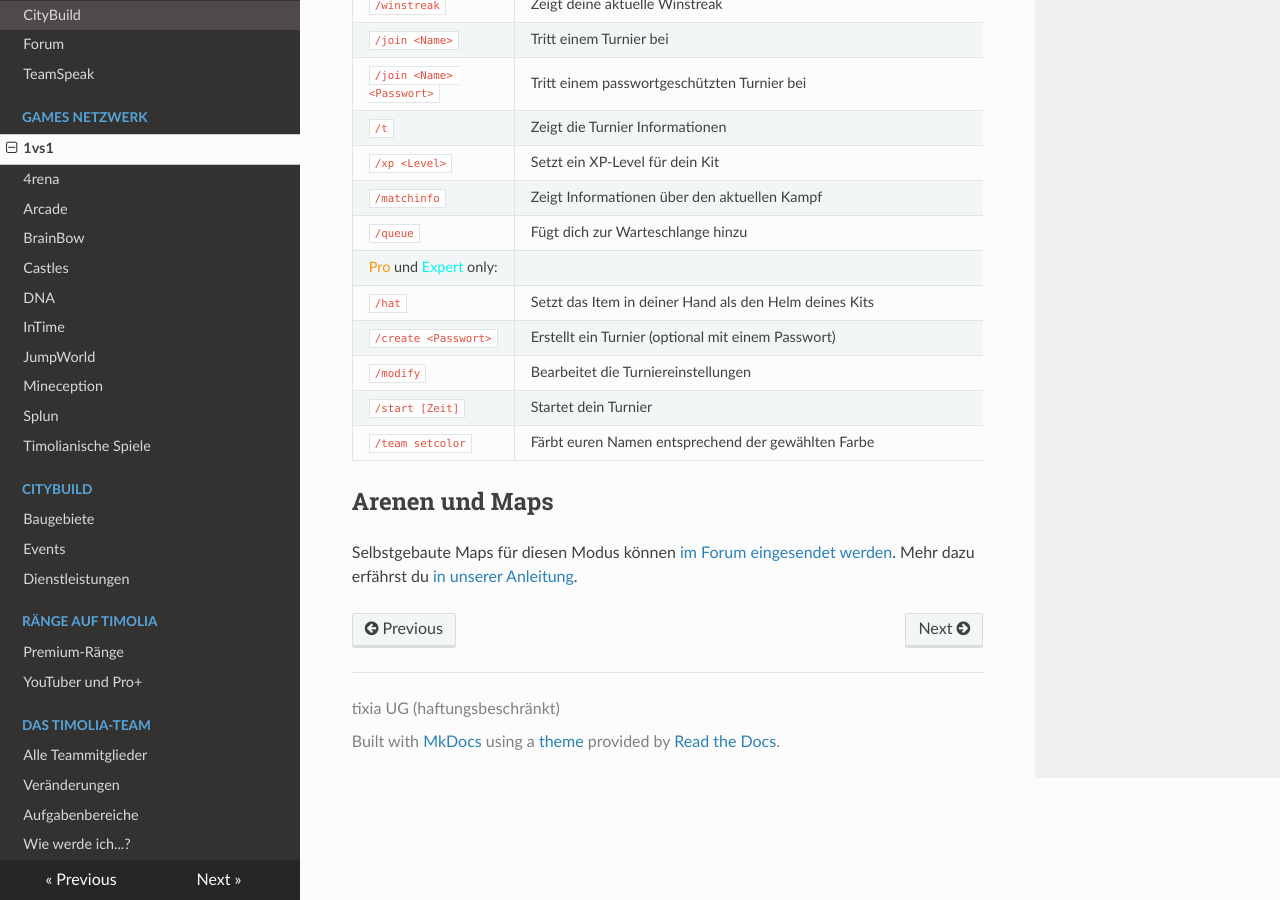
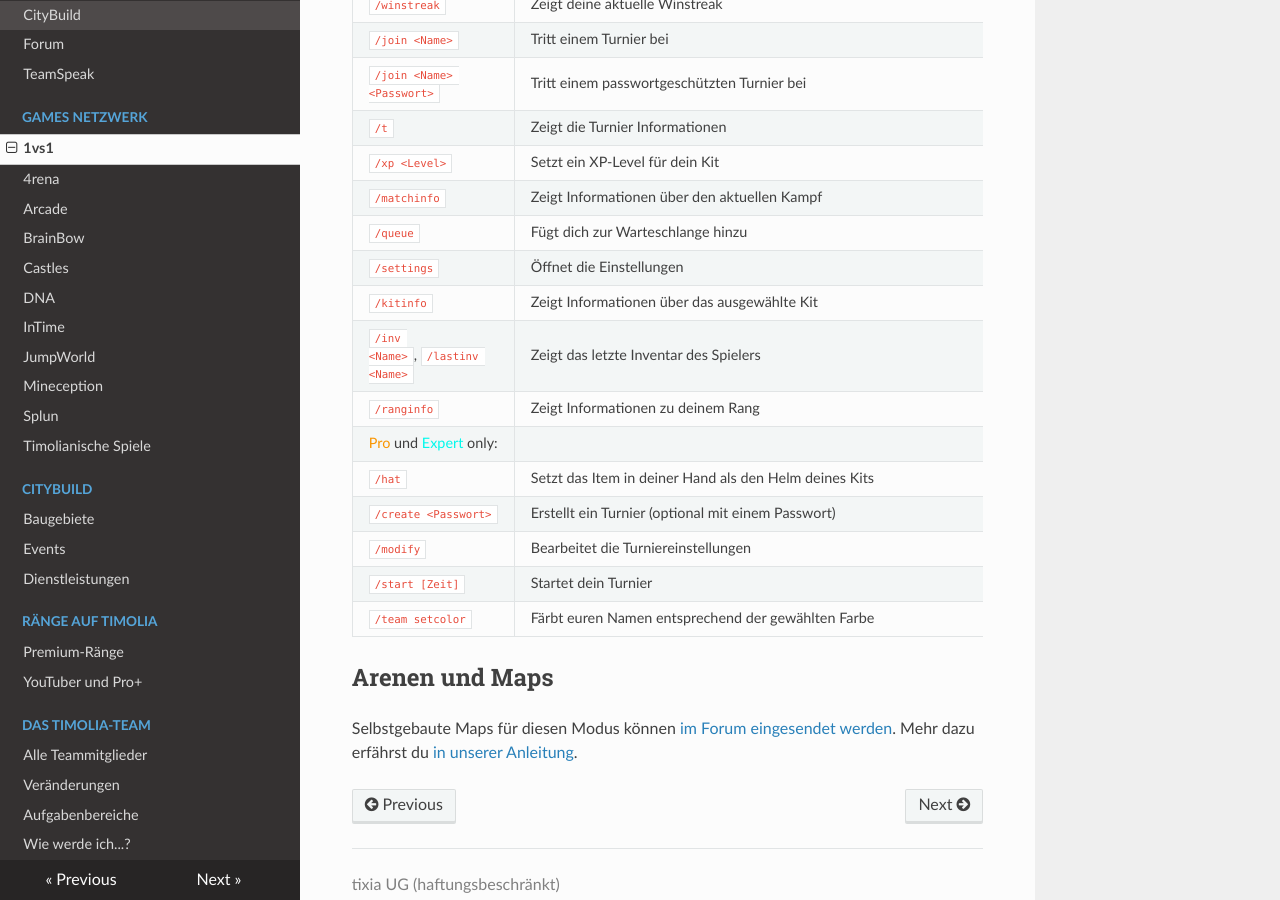
Before and after one commit to TimoliaDE/HowTo, an MkDocs documentation site: the page built from docs/games/1vs1.md, in a window 1280 px wide and 900 px high, scrolled down 3854 px. Built offline with MkDocs 1.6.1, drawn with Linux system fonts in a browser that asks for light colours; nearby versions of some CDN libraries; old or Windows-style settings are respelled for this version of MkDocs.

Commit message:
Update 1vs1.md

```diff
--- a/docs/games/1vs1.md
+++ b/docs/games/1vs1.md
@@ -107,6 +107,10 @@ Mit dem Befehl `/winstreak` kannst du deine aktuelle Winstreak ansehen. Beachte:
 | `/xp <Level>` | Setzt ein XP-Level für dein Kit |
 | `/matchinfo` | Zeigt Informationen über den aktuellen Kampf |
 | `/queue` | Fügt dich zur Warteschlange hinzu |
+| `/settings` | Öffnet die Einstellungen |
+| `/kitinfo` | Zeigt Informationen über das ausgewählte Kit |
+| `/inv <Name>`, `/lastinv <Name>` | Zeigt das letzte Inventar des Spielers |
+| `/ranginfo` | Zeigt Informationen zu deinem Rang |
 <span style="color:#F99500">Pro</span> und <span style="color:#00F9EC">Expert</span> only:
 | `/hat` | Setzt das Item in deiner Hand als den Helm deines Kits |
 | `/create <Passwort>` | Erstellt ein Turnier (optional mit einem Passwort) |
```
